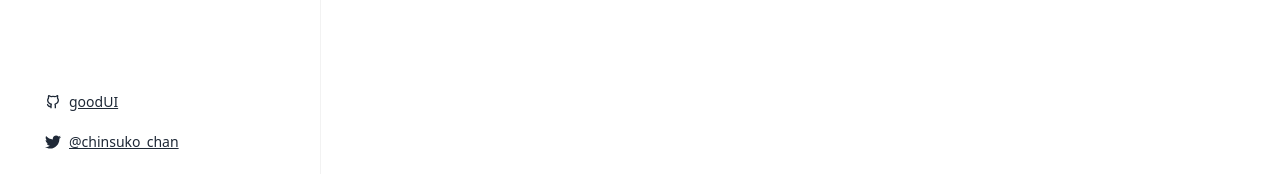
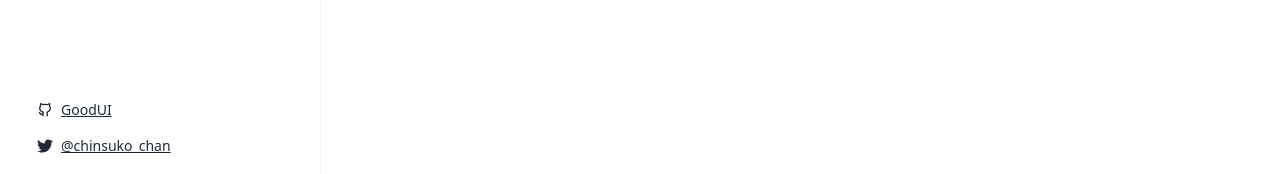
Before and after one commit to chinsuko-chan/ExtraUI, a Svelte app: page / in a window 1280 px wide. Shown: the part 626-800 px from the top of the page. Built offline with nearby package versions, Linux system fonts and the light colour scheme.

Commit message:
fix margins on workflow editor page

```diff
--- a/src/App.svelte
+++ b/src/App.svelte
@@ -67,10 +67,10 @@
   <div class="flex-grow">
     <NavigationPermalinks nodeEntries={nodeEntries} />
   </div>
-  <footer class="footer text-xs grid-rows-2 gap-2 p-4 px-8">
-    <a class="link btn btn-sm btn-ghost font-normal flex items-center gap-2" href="https://github.com/chinsuko-chan/goodUI" target="_blank" rel="noopener">
+  <footer class="footer text-xs grid-rows-2 gap-1 p-3 px-6">
+    <a class="link btn btn-sm btn-ghost font-normal flex items-center gap-2" href="https://github.com/chinsuko-chan/GoodUI" target="_blank" rel="noopener">
       <span>{@html ghLogoSvg}</span>
-      goodUI
+      GoodUI
     </a>
     <a class="link btn btn-sm btn-ghost font-normal flex items-center gap-2" href="https://x.com/chinsuko_chan" target="_blank" rel="noopener">
       <span>{@html twtSvg}</span>
@@ -132,7 +132,7 @@
     {@render navbar()}
     <!-- tabs will go here -->
     <hr class="my-5 opacity-0">
-    <div class="max-w-screen-sm mx-auto">
+    <div class="max-w-screen-sm mx-4 mr-6 md:mx-auto">
       <WorkflowEditor nodeEntries={nodeEntries} />
     </div>
   </div>
--- a/src/components/WorkflowEditor/Index.svelte
+++ b/src/components/WorkflowEditor/Index.svelte
@@ -28,7 +28,7 @@
   })
 </script>
 
-<article class="mb-16">
+<article>
   <ul>
     {#each nodeEntries as [id, node], index}
       <Node
--- a/src/components/WorkflowEditor/Node.svelte
+++ b/src/components/WorkflowEditor/Node.svelte
@@ -93,7 +93,7 @@
   </div>
 {/snippet}
 
-<li class="flex gap-8">
+<li class="flex gap-8" class:mb-16={index === finalIndex}>
   {@render expansionControls()}
   <div
     class:mt-1={!expanded}
```
